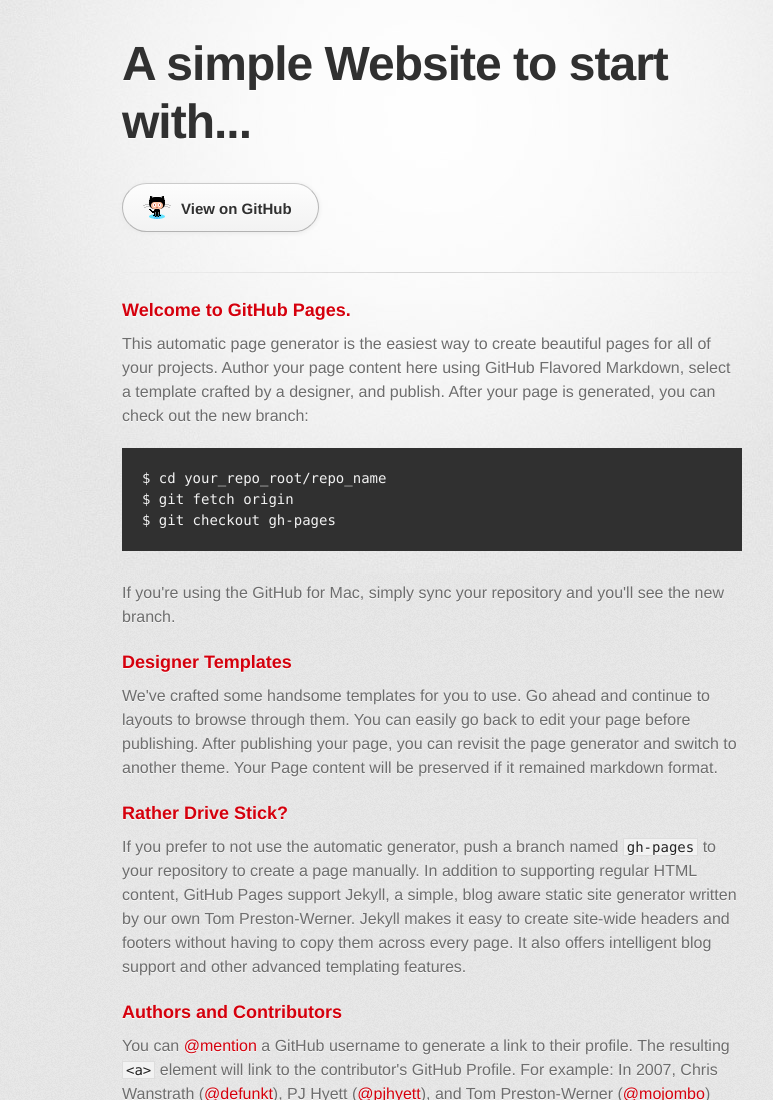
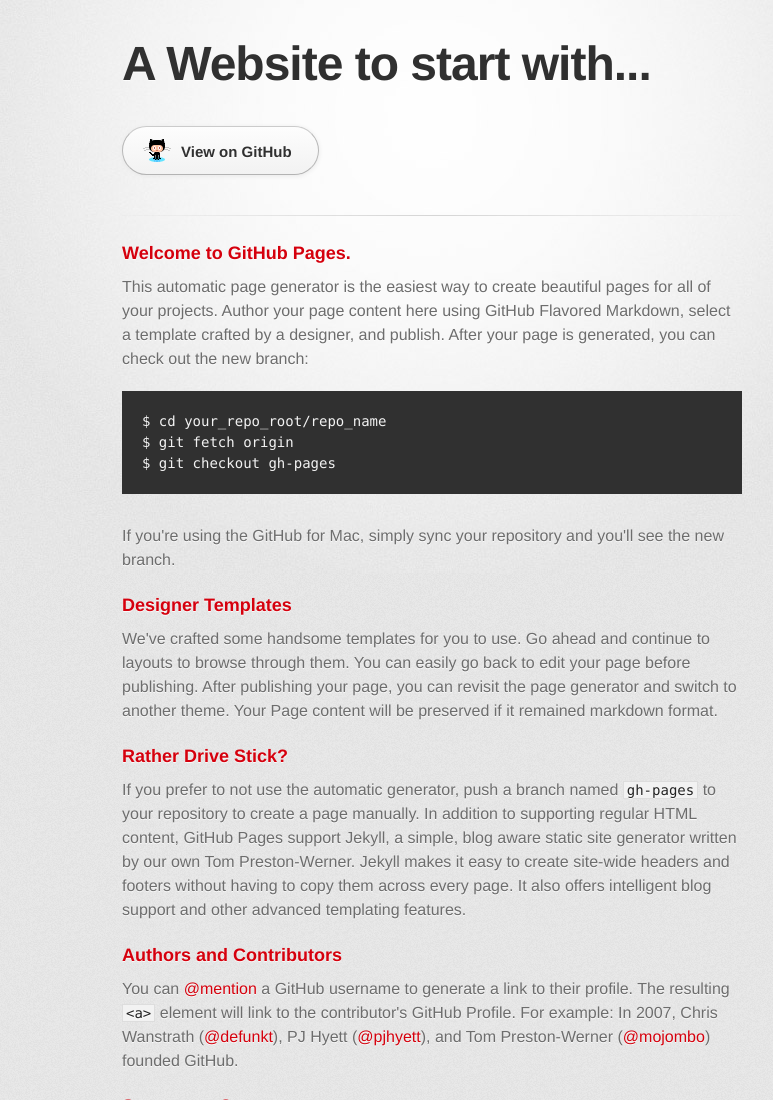
Before and after one commit to Barnickle/barnickle.github.io, a plain HTML site: page index.html in a window 1280 px wide. Shown: the top 1100 px of the page, without its empty margins (208-981 px from the left). Drawn offline with Linux system fonts and the light colour scheme; a web font is replaced by a local one.

Commit message:
Update index.html
Titel zu einem Einzeiler gemacht

```diff
--- a/index.html
+++ b/index.html
@@ -18,7 +18,7 @@
       <div class="inner">
 
         <header>
-          <h1>A simple Website to start with...</h1>
+          <h1>A Website to start with...</h1>
           <h2></h2>
         </header>
 
```
